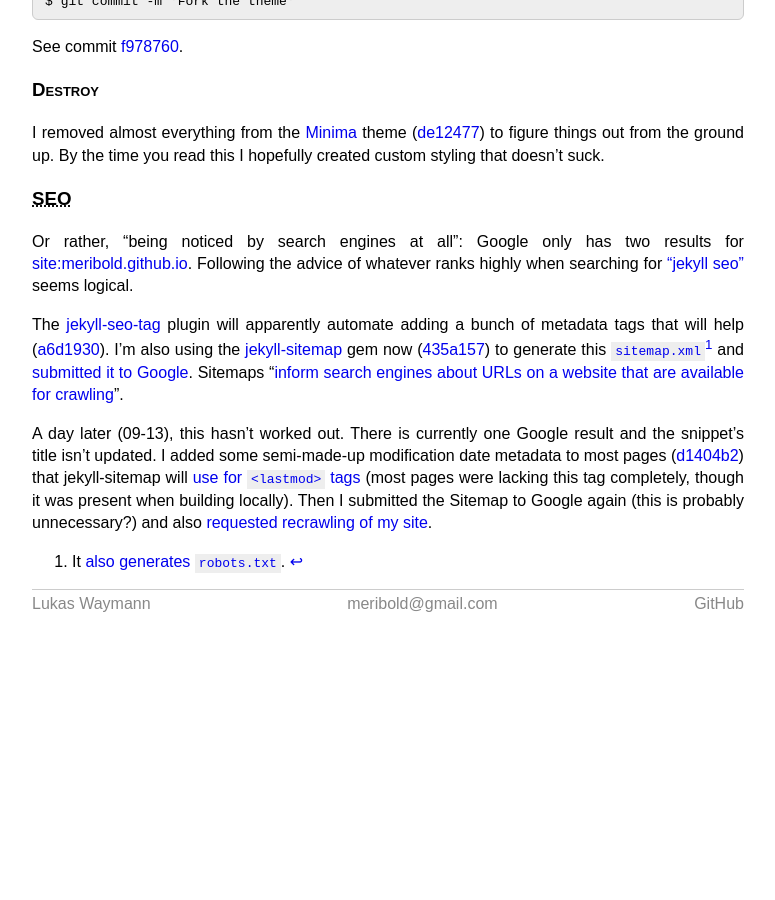
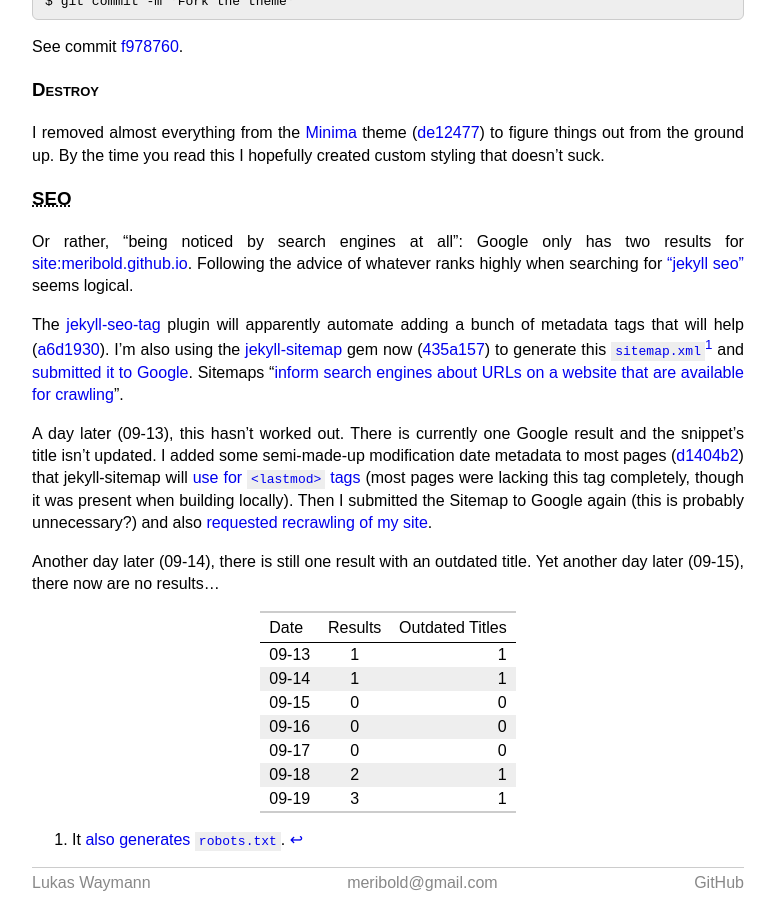
Before and after one commit to meribold/meribold.org, a Jekyll site: the page built from _posts/2017-09-02-meta.md, in a window 1280 px wide and 900 px high, scrolled down 2279 px. Shown: the whole window, without its empty margins (252-1027 px from the left). Built offline with Jekyll 4.4.1, drawn with Linux system fonts in a browser that asks for light colours; before the commit the page ends 2901 px from its top, so only the background shows below that.

Commit message:
Expand meta post with table about search results

```diff
--- a/_posts/2017-09-02-meta.md
+++ b/_posts/2017-09-02-meta.md
@@ -145,6 +145,19 @@ and also [requested recrawling of my site][09-13.2].
 [09-13.1]: https://github.com/jekyll/jekyll-sitemap#lastmod-tag
 [09-13.2]: https://support.google.com/webmasters/answer/6065812
 
+Another day later (09-14), there is still one result with an outdated title.  Yet another
+day later (09-15), there now are no results...
+
+| Date  | Results | Outdated Titles |
+|-------|---------|-----------------|
+| 09-13 | 1       | 1               |
+| 09-14 | 1       | 1               |
+| 09-15 | 0       | 0               |
+| 09-16 | 0       | 0               |
+| 09-17 | 0       | 0               |
+| 09-18 | 2       | 1               |
+| 09-19 | 3       | 1               |
+
 [^robots]: It [also generates][11] [`robots.txt`][robots.txt].
 
 [GitHub Pages]: https://pages.github.com
```
